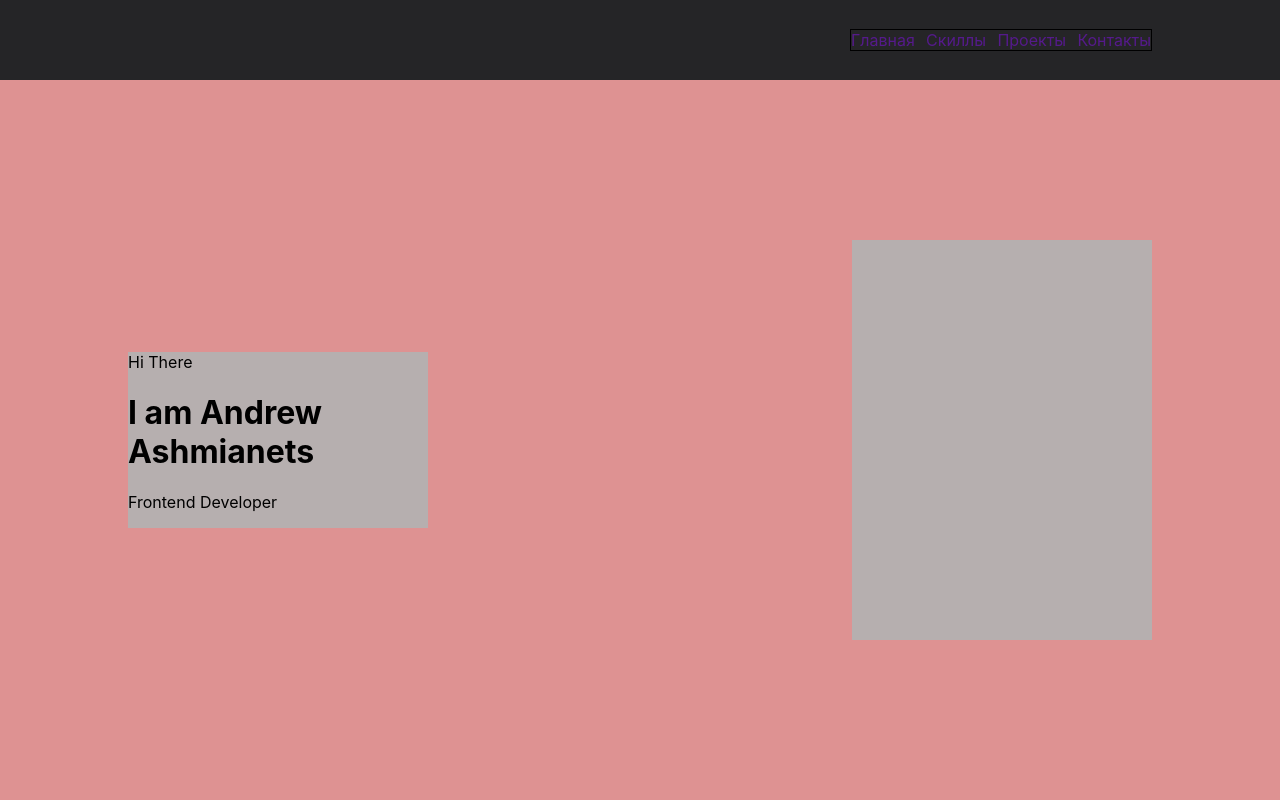
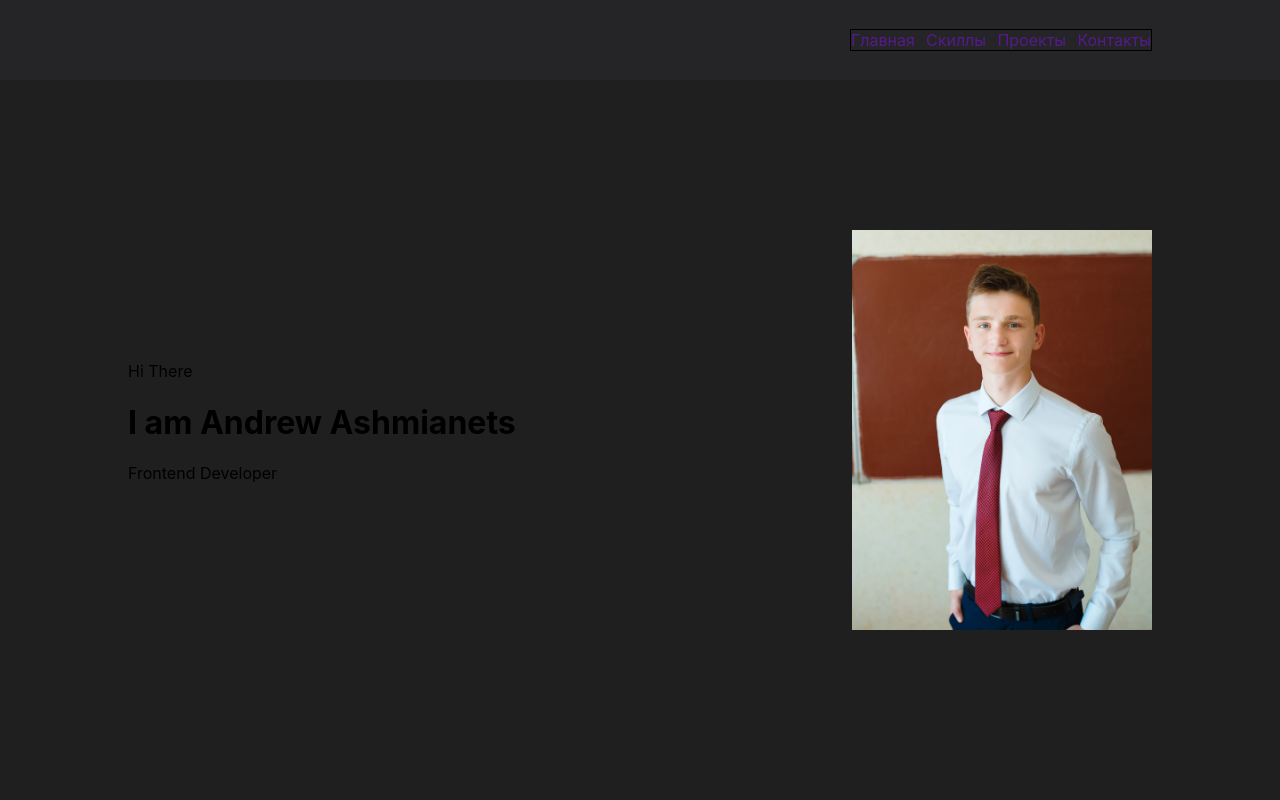
Before and after one commit to baby0ne/portfolio-react, a React (Create React App) app: page / in a window 1280 px wide. Shown: the top 800 px of the page. Built offline with nearby package versions, Linux system fonts and the light colour scheme.

Commit message:
Update Main.module.css

```diff
--- a/src/components/Main/Main.module.css
+++ b/src/components/Main/Main.module.css
@@ -1,7 +1,6 @@
 .mainBlock{
-   background-color: rgb(222, 146, 146);
+   background-color: #1f1f20;;
    height: 100vh;
-   padding: 10px 0 10px 0;
 }
 
 .mainContainer{
@@ -11,13 +10,15 @@
 }
 
 .text{
-   width: 300px;
-   background-color: rgb(182, 175, 175);
+   width: 400px;
+   /* background-color: rgb(182, 175, 175); */
 }
 .photo{
    width: 300px;
    height: 400px;
-   background-color: rgb(182, 175, 175);
+   background-image: url('./../../assets/image/me.JPG');
+   background-position: center;
+   background-size: cover;
 }
 
 @media screen and (max-width: 770px) {
```
